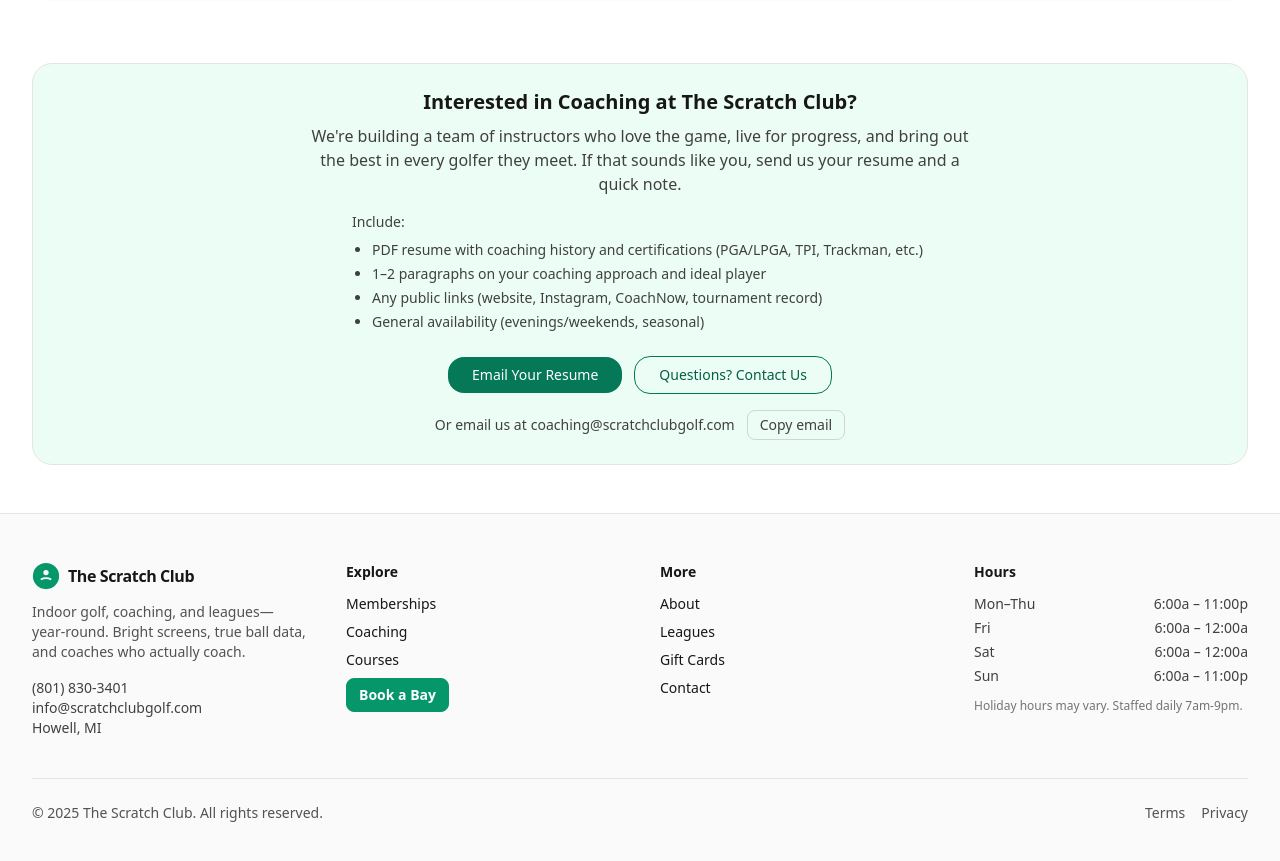
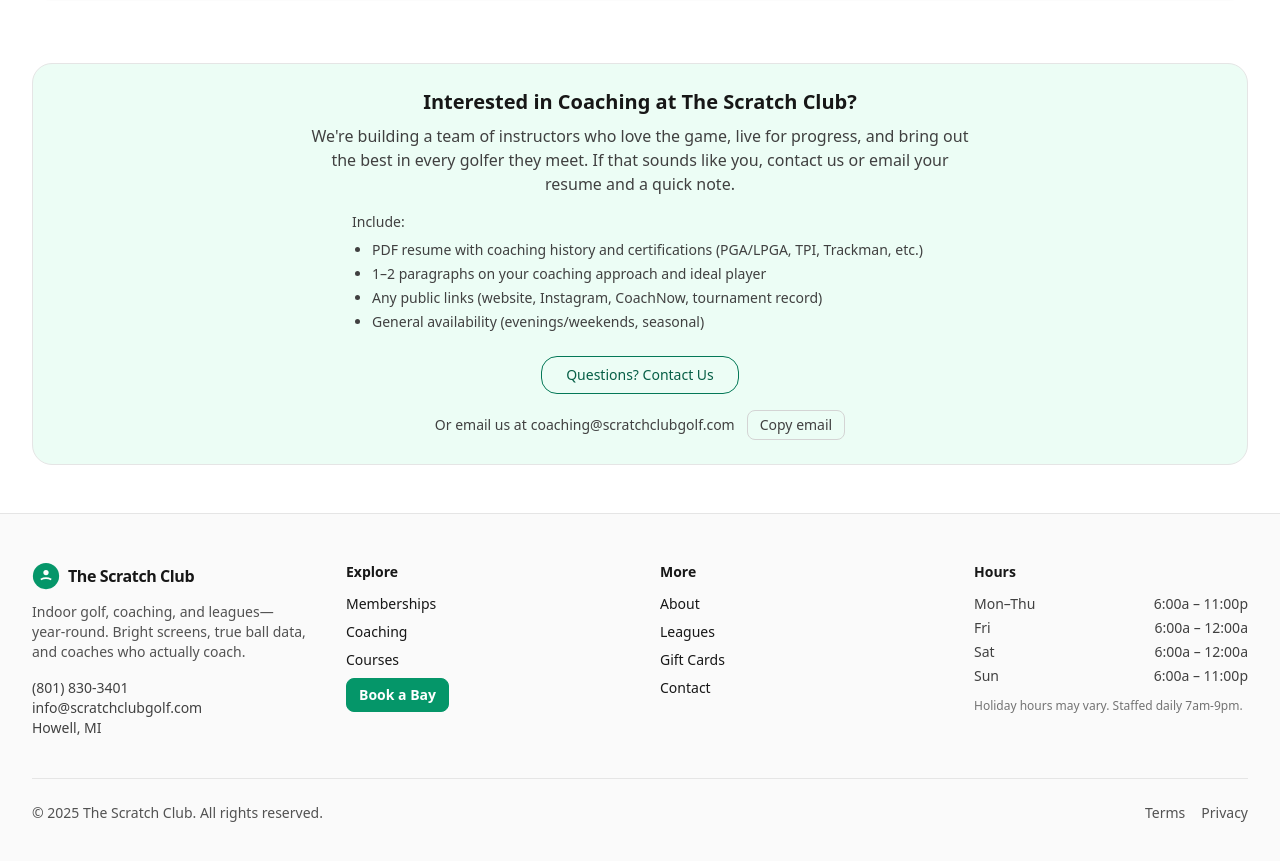
Before and after one commit to piersonshawn99/thescratchclub, a Next.js app: page /coaching in a window 1280 px wide. Shown: the part 1740-2601 px from the top of the page. Built offline with nearby package versions, Linux system fonts and the light colour scheme.

Commit message:
Centered the Questions? button and changed the CTA text to invite them to contact or email us.

```diff
--- a/app/coaching/page.tsx
+++ b/app/coaching/page.tsx
@@ -157,8 +157,8 @@ export default function CoachingPage() {
         </h3>
         <p className="mt-2 max-w-2xl mx-auto text-neutral-700 text-center">
           We're building a team of instructors who love the game, live for progress, and
-          bring out the best in every golfer they meet. If that sounds like you, send us your
-          resume and a quick note.
+          bring out the best in every golfer they meet. If that sounds like you, contact us
+          or email your resume and a quick note.
         </p>
 
         <div className="mt-4 mx-auto max-w-xl text-left text-sm text-neutral-700">
@@ -171,13 +171,7 @@ export default function CoachingPage() {
           </ul>
         </div>
 
-        <div className="mt-6 flex flex-col sm:flex-row items-center justify-center gap-3">
-          <a
-            href={`mailto:coaching@scratchclubgolf.com?subject=${encodeURIComponent("Coaching Application – The Scratch Club")}`}
-            className="inline-flex rounded-xl bg-emerald-700 px-6 py-2 text-sm font-medium text-white hover:bg-emerald-800 focus:outline-none focus:ring-2 focus:ring-emerald-600/30"
-          >
-            Email Your Resume
-          </a>
+        <div className="mt-6 flex justify-center">
           <Link
             href="/contact"
             className="inline-flex rounded-xl border border-emerald-700 px-6 py-2 text-sm font-medium text-emerald-800 hover:bg-emerald-50 focus:outline-none focus:ring-2 focus:ring-emerald-600/30"
```
